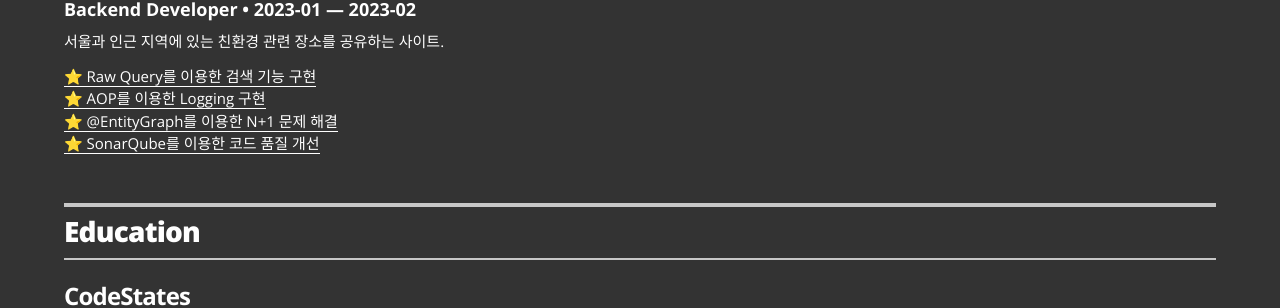
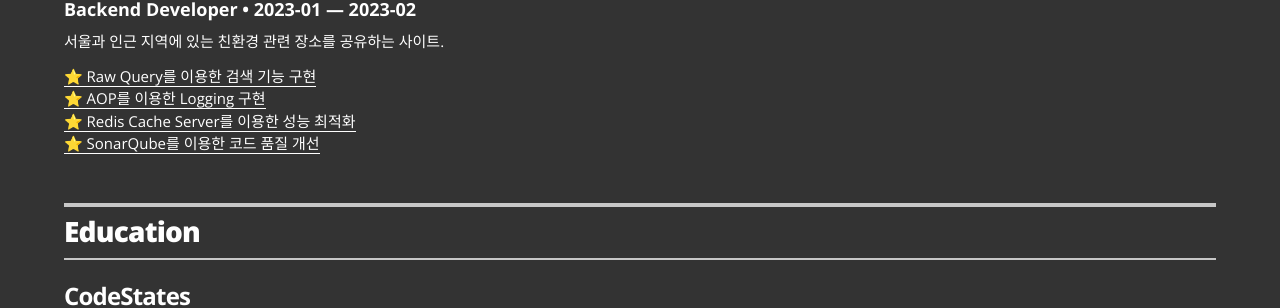
Before and after one commit to tlskals/tlskals.github.io, a Jekyll site: the page built from index.html, in a window 1280 px wide. Shown: the part 1153-1461 px from the top of the page. Built offline with Jekyll 4.4.1, drawn with Linux system fonts in a browser that asks for light colours.

Commit message:
Project Review Update

```diff
--- a/_layouts/resume.html
+++ b/_layouts/resume.html
@@ -82,7 +82,7 @@
             <h3 class="resume-item-title" itemprop="name">{% if project.url %}<a href="{{ project.url }} " itemprop="url" style="color: #fff">{{ project.project }}</a>{% else %}{{ project.project }}{% endif %}</h3>
             <h4 class="resume-item-details" itemprop="description">{{ project.role }}  &bull; {{ project.duration }}</h4>
             <p class="resume-item-copy">{{ project.description }}</p>
-            <p class="resume-item-copy">{{project.summary}} <A href="https://github.com/tlskals/Project_Review/blob/main/Reivew/Raw%20Query%EB%A5%BC%20%EC%9D%B4%EC%9A%A9%ED%95%9C%20Search%20%EA%B8%B0%EB%8A%A5%20%EA%B5%AC%ED%98%84.md" style="color: #fff"> ⭐ Raw Query를 이용한 검색 기능 구현 </A> <br> <A href="https://github.com/tlskals/Project_Review/blob/main/Reivew/AOP%EB%A5%BC%20%EC%9D%B4%EC%9A%A9%ED%95%9C%20Logging%20%EA%B5%AC%ED%98%84.md" style="color: #fff"> ⭐ AOP를 이용한 Logging 구현 <br><A href="http://daum.net" style="color: #fff"> ⭐ @EntityGraph를 이용한 N+1 문제 해결 <br> <A href="http://daum.net" style="color: #fff"> ⭐ SonarQube를 이용한 코드 품질 개선 </A></A> </A></p>
+            <p class="resume-item-copy">{{project.summary}} <A href="https://github.com/tlskals/Project_Review/blob/main/Reivew/Raw%20Query%EB%A5%BC%20%EC%9D%B4%EC%9A%A9%ED%95%9C%20Search%20%EA%B8%B0%EB%8A%A5%20%EA%B5%AC%ED%98%84.md" style="color: #fff"> ⭐ Raw Query를 이용한 검색 기능 구현 </A> <br> <A href="https://github.com/tlskals/Project_Review/blob/main/Reivew/AOP%EB%A5%BC%20%EC%9D%B4%EC%9A%A9%ED%95%9C%20Logging%20%EA%B5%AC%ED%98%84.md" style="color: #fff"> ⭐ AOP를 이용한 Logging 구현 <br><A href="https://github.com/tlskals/Project_Review/blob/main/Reivew/Redis%20Cache%20Server%EB%A5%BC%20%EC%9D%B4%EC%9A%A9%ED%95%9C%20%EC%84%B1%EB%8A%A5%20%EC%B5%9C%EC%A0%81%ED%99%94.md" style="color: #fff"> ⭐ Redis Cache Server를 이용한 성능 최적화 <br> <A href="http://daum.net" style="color: #fff"> ⭐ SonarQube를 이용한 코드 품질 개선 </A></A> </A></p>
           </div>
           {% endfor %}
 
```
